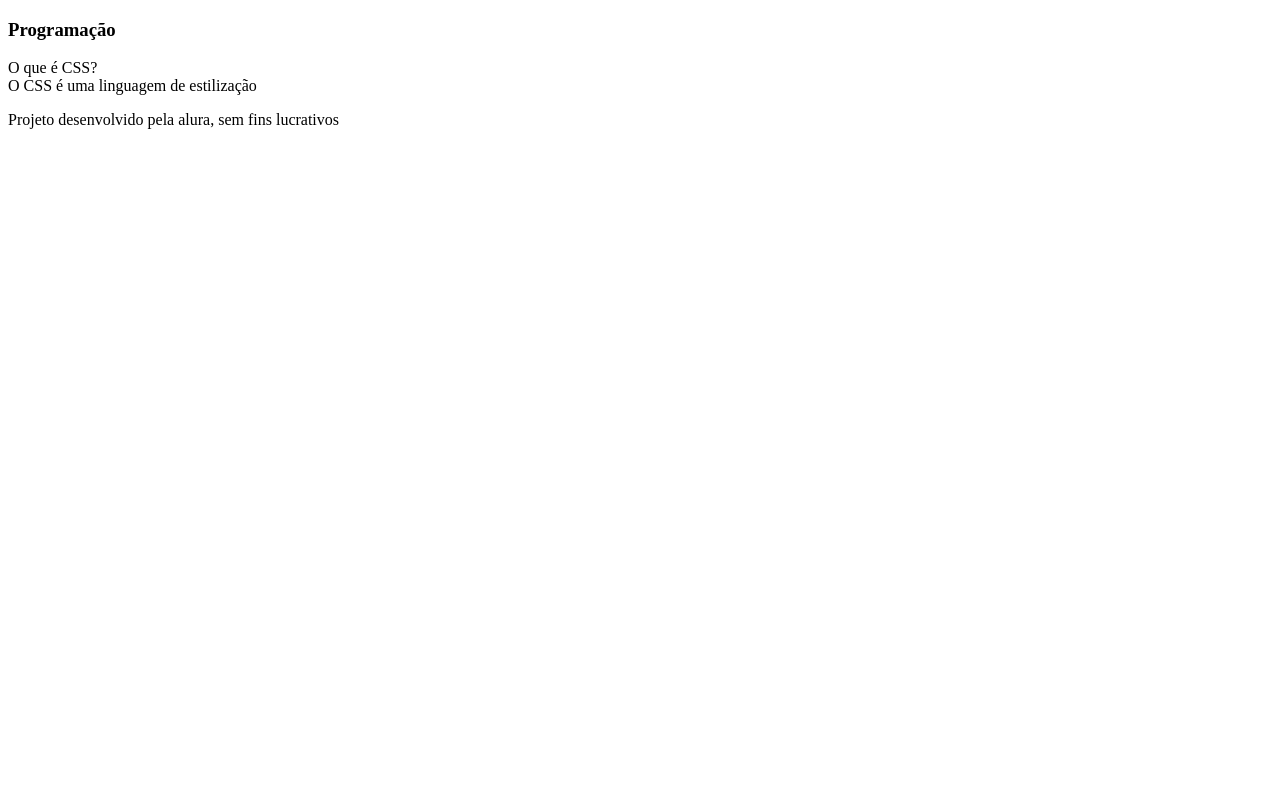
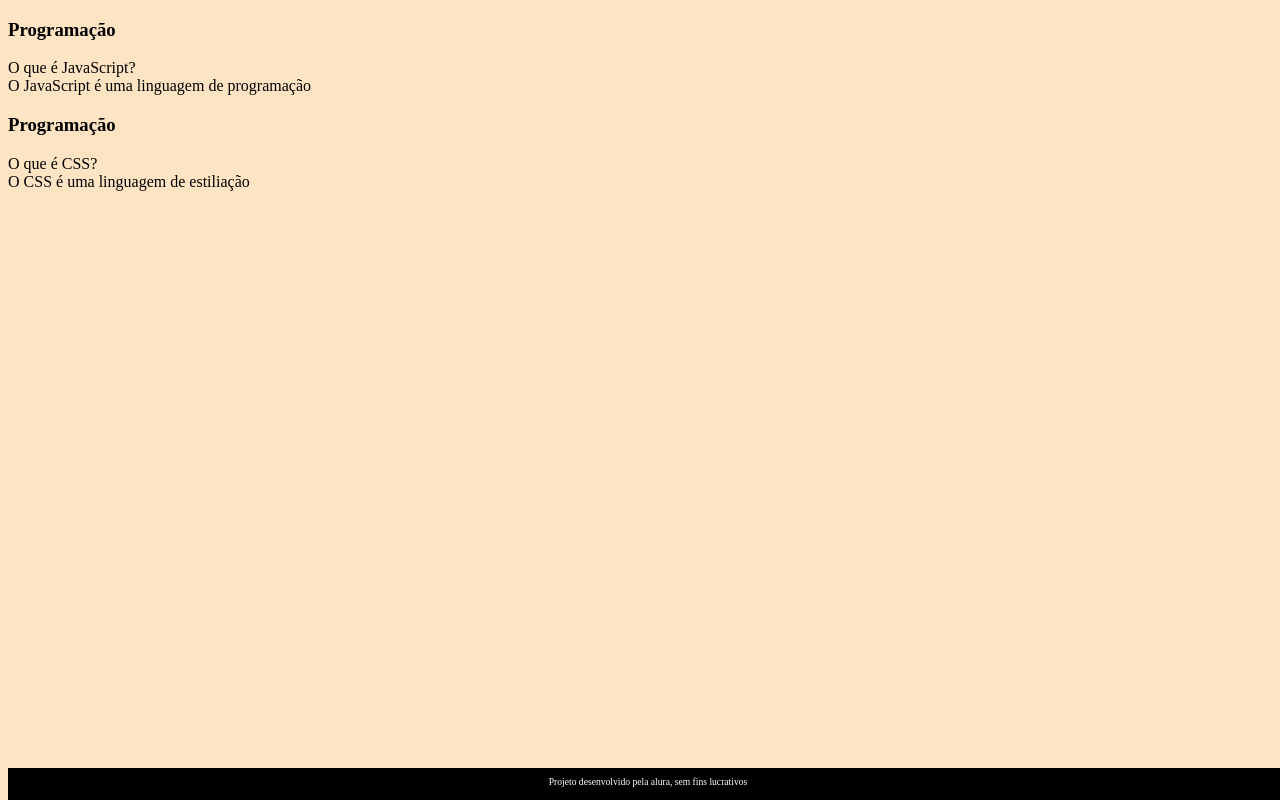
Before and after one commit to costinha08/pj3, a plain HTML site: page index.html in a window 1280 px wide. Drawn offline with Linux system fonts and the light colour scheme.

Commit message:
Add files via upload

```diff
--- /dev/null
+++ b/assets/style.css
@@ -0,0 +1,24 @@
+body {
+    background-color: bisque;
+    font-family: Bai Jamjuree;
+}
+
+#container {
+
+}
+
+footer {
+    background-color: black;
+    color: white;
+    position: fixed;
+    bottom: 0;
+    width: 100%;
+    height: 2rem;
+}
+
+footer p {
+   text-align: center;
+   font-size: 0.6rem;
+   margin-top: 0.5rem;
+
+}
--- a/index.html
+++ b/index.html
@@ -3,6 +3,7 @@
 <head>
     <meta charset="UTF-8">
     <meta name="viewport" content="width=device-width, initial-scale=1.0">
+    <link rel="stylesheet" href="assets/style.css">
     <title>Flashcard</title>
 </head>
 <body>
@@ -12,10 +13,21 @@
             <div class="cartao__conteudo">
                 <h3>Programação</h3>
                 <div class="cartao__conteudo__pergunta">
+                    O que é JavaScript?
+                </div>
+                <div class="cartao__conteudo__reposta">
+                    O JavaScript é uma linguagem de programação
+                </div>
+            </div>
+        </article>
+        <article class="cartao">
+            <div class="cartao__conteudo">
+                <h3>Programação</h3>
+                <div class="cartao__conteudo__pergunta">
                     O que é CSS?
                 </div>
                 <div class="cartao__conteudo__reposta">
-                    O CSS é uma linguagem de estilização
+                    O CSS é uma linguagem de estiliação
                 </div>
             </div>
         </article>
```
